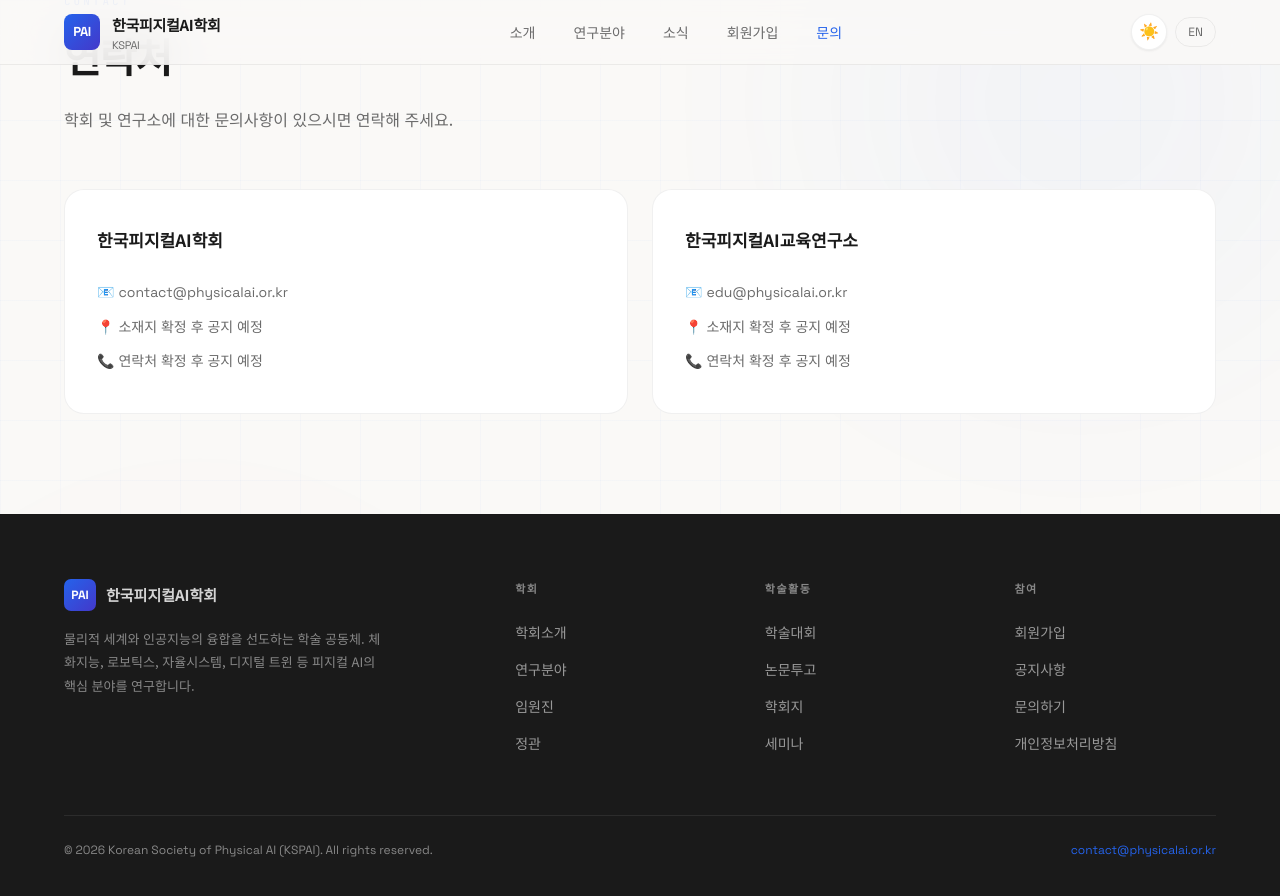
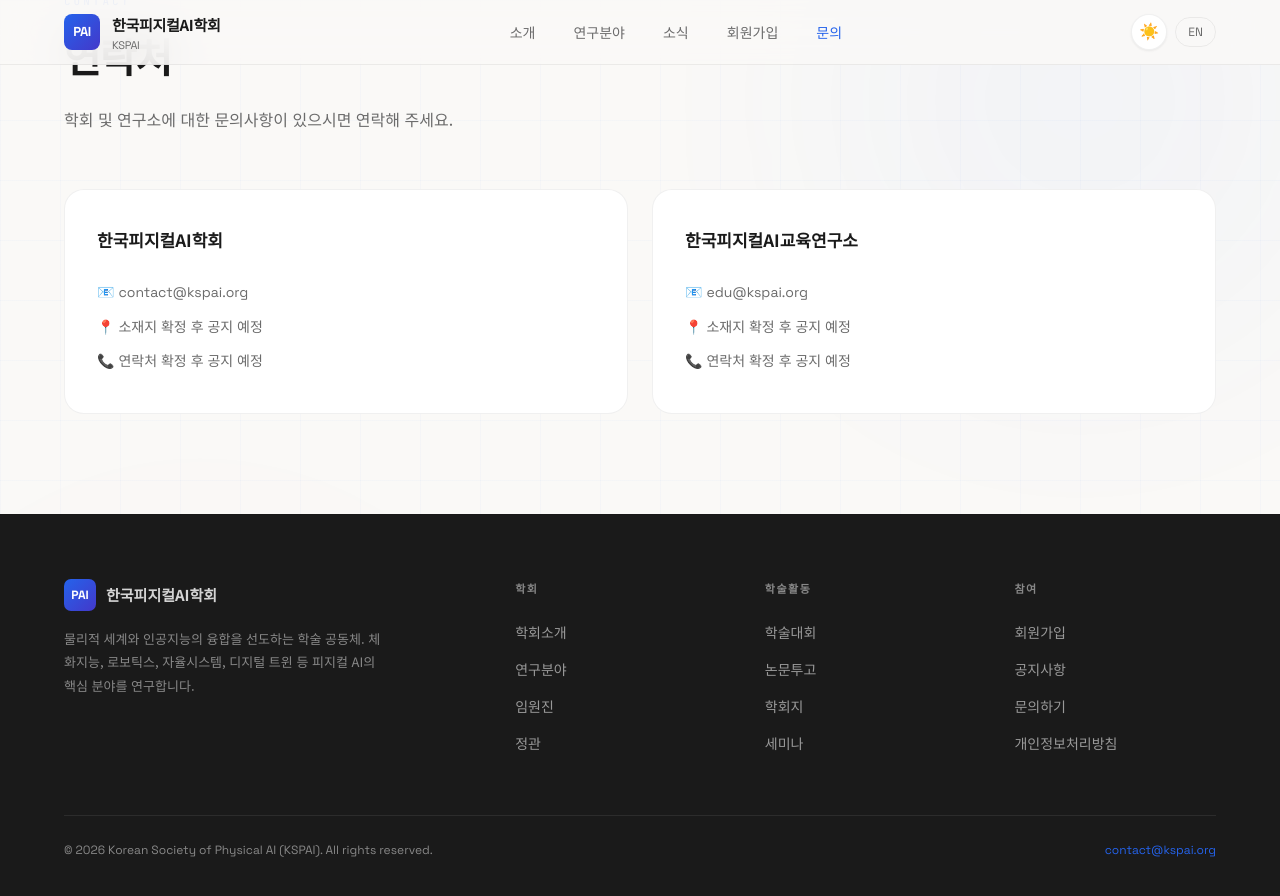
Before and after one commit to aaron-kr/kspai.org, a Jekyll site: the page built from index.html, in a window 1280 px wide and 900 px high, scrolled down 4536 px. Shown: the top 896 px of the window. Built offline with Jekyll 4.4.1, drawn with Linux system fonts in a browser that asks for light colours.

Commit message:
Add gitignore, update emails

```diff
--- a/_includes/contact.html
+++ b/_includes/contact.html
@@ -11,7 +11,7 @@
         <h3 style="font-size:17px;font-weight:700;margin-bottom:20px;"
             data-i18n="contact.society">한국피지컬AI학회</h3>
         <div style="font-size:14px;color:var(--text-secondary);line-height:2.4;">
-          📧 <span class="en">contact@physicalai.or.kr</span><br>
+          📧 <span class="en">contact@kspai.org</span><br>
           📍 <span data-i18n="contact.address">소재지 확정 후 공지 예정</span><br>
           📞 <span data-i18n="contact.phone">연락처 확정 후 공지 예정</span>
         </div>
@@ -21,7 +21,7 @@
         <h3 style="font-size:17px;font-weight:700;margin-bottom:20px;"
             data-i18n="contact.institute">한국피지컬AI교육연구소</h3>
         <div style="font-size:14px;color:var(--text-secondary);line-height:2.4;">
-          📧 <span class="en">edu@physicalai.or.kr</span><br>
+          📧 <span class="en">edu@kspai.org</span><br>
           📍 <span data-i18n="contact.address">소재지 확정 후 공지 예정</span><br>
           📞 <span data-i18n="contact.phone">연락처 확정 후 공지 예정</span>
         </div>
--- a/_includes/cta.html
+++ b/_includes/cta.html
@@ -9,7 +9,7 @@
         연구자, 교육자, 대학원생, 산업체 관계자 등 피지컬 AI에 관심 있는 모든 분의 참여를 환영합니다.
       </p>
       <div style="display:flex;gap:14px;justify-content:center;flex-wrap:wrap;position:relative;">
-        <a href="mailto:contact@physicalai.or.kr" class="btn btn-primary en" data-i18n="cta.btn.join">
+        <a href="mailto:contact@kspai.org" class="btn btn-primary en" data-i18n="cta.btn.join">
           회원가입 문의 →
         </a>
         <a href="#contact" class="btn btn-outline" data-i18n="cta.btn.contact">연락처 보기</a>
--- a/_includes/footer.html
+++ b/_includes/footer.html
@@ -49,7 +49,7 @@
         © {{ 'now' | date: "%Y" }} Korean Society of Physical AI (KSPAI). All rights reserved.
       </span>
       <span class="footer-contact-info en">
-        <a href="mailto:contact@physicalai.or.kr">contact@physicalai.or.kr</a>
+        <a href="mailto:contact@kspai.org">contact@kspai.org</a>
       </span>
     </div>
   </div>
```
Also changed, not shown: 1 other file.
